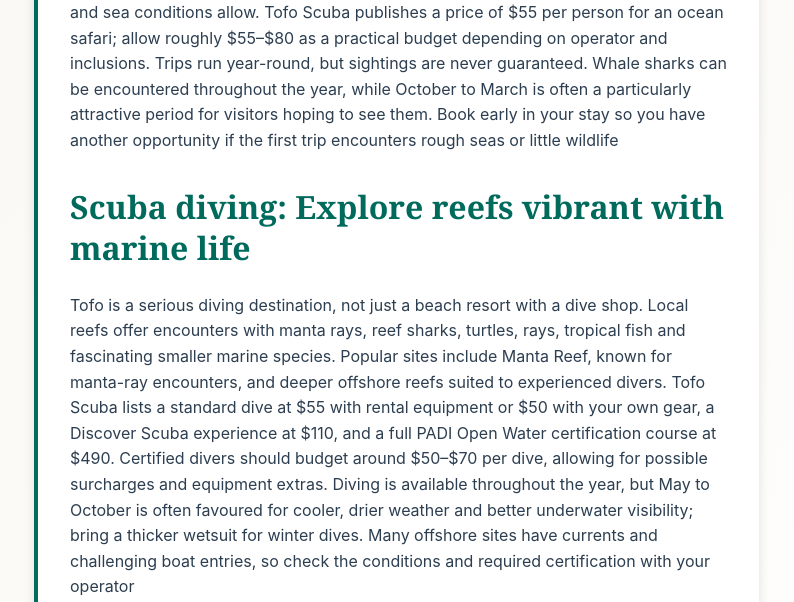
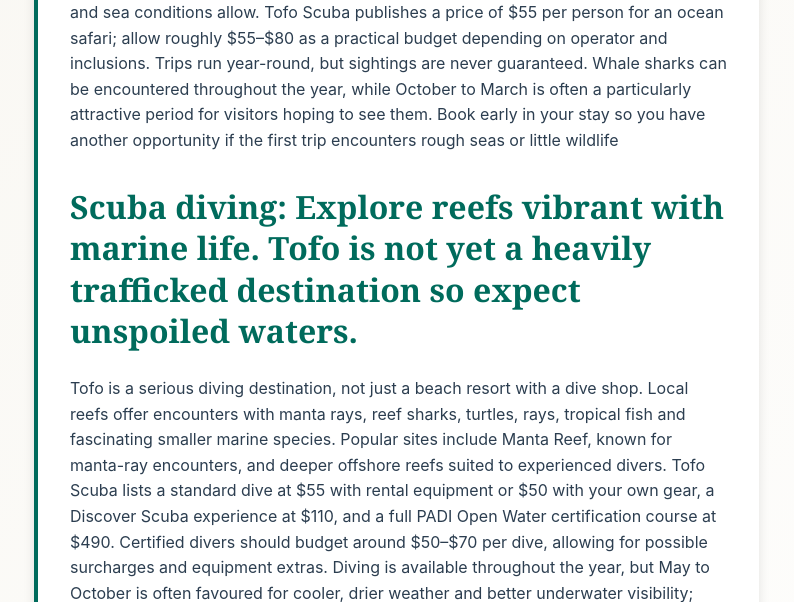
Before and after one commit to DevSpaceML/gemapp, a Flask app: page /activities in a window 1280 px wide. Shown: the part 2438-3040 px from the top of the page, without its empty margins (38-832 px from the left). Run offline with Flask 3, Linux system fonts and the light colour scheme; some libraries are stand-ins or nearby versions.

Commit message:
updates to workflow and text

```diff
--- a/templates/activities.html
+++ b/templates/activities.html
@@ -39,11 +39,12 @@
 		<h2>Ocean safaris: Swim alongside whale sharks</h2>
 		    Imagine slipping into the Indian Ocean beside a whale shark, the world's largest fish, as it glides through the blue water. Tofo's two-hour ocean safaris search for whale sharks, manta rays, dolphins and turtles, with snorkelling opportunities when wildlife and sea conditions allow. Tofo Scuba publishes a price of $55 per person for an ocean safari; allow roughly $55–$80 as a practical budget depending on operator and inclusions. Trips run year-round, but sightings are never guaranteed. Whale sharks can be encountered throughout the year, while October to March is often a particularly attractive period for visitors hoping to see them. Book early in your stay so you have another opportunity if the first trip encounters rough seas or little wildlife
 		<h2>
-			Scuba diving: Explore reefs vibrant with marine life
+			Scuba diving: Explore reefs vibrant with marine life. Tofo is not yet a heavily trafficked destination so expect unspoiled waters.
 		</h2>
 		    Tofo is a serious diving destination, not just a beach resort with a dive shop. Local reefs offer encounters with manta rays, reef sharks, turtles, rays, tropical fish and fascinating smaller marine species. Popular sites include Manta Reef, known for manta-ray encounters, and deeper offshore reefs suited to experienced divers. Tofo Scuba lists a standard dive at $55 with rental equipment or $50 with your own gear, a Discover Scuba experience at $110, and a full PADI Open Water certification course at $490. Certified divers should budget around $50–$70 per dive, allowing for possible surcharges and equipment extras. Diving is available throughout the year, but May to October is often favoured for cooler, drier weather and better underwater visibility; bring a thicker wetsuit for winter dives. Many offshore sites have currents and challenging boat entries, so check the conditions and required certification with your operator
 		<h2>Fishing trips: Take on the Indian Ocean</h2>
-		    For anglers, Tofo and the wider Inhambane coastline offer opportunities to charter boats and fish the Indian Ocean. Depending on the operator, target species and conditions, trips may focus on offshore sport fishing or more relaxed coastal excursions. Budget approximately $100–$300 or more per boat for a shorter private outing, with full-day offshore charters potentially costing substantially more; these are broad planning estimates rather than verified Tofo-wide tariffs. The best trip depends on seasonal fish movements, sea conditions and whether you are sharing a boat or booking privately.
+		    For anglers, Tofo and the wider Inhambane coastline offer opportunities to charter boats
+			and fish the Indian Ocean. Depending on the operator, target species and conditions, trips may focus on offshore sport fishing or more relaxed coastal excursions. Budget approximately $100–$300 or more per boat for a shorter private outing, with full-day offshore charters potentially costing substantially more; these are broad planning estimates rather than verified Tofo-wide tariffs. The best trip depends on seasonal fish movements, sea conditions and whether you are sharing a boat or booking privately.
 	</div>
 	<div class="info2">
 		<h2>Events this week.</h2>
```
